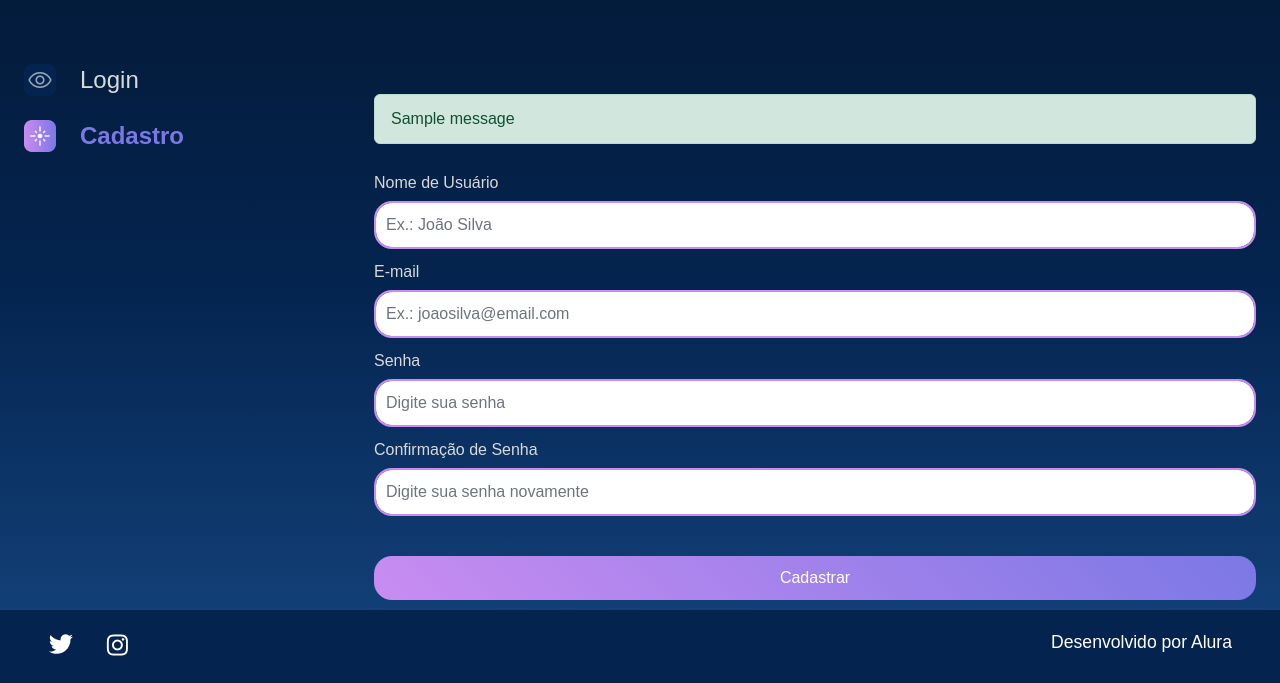
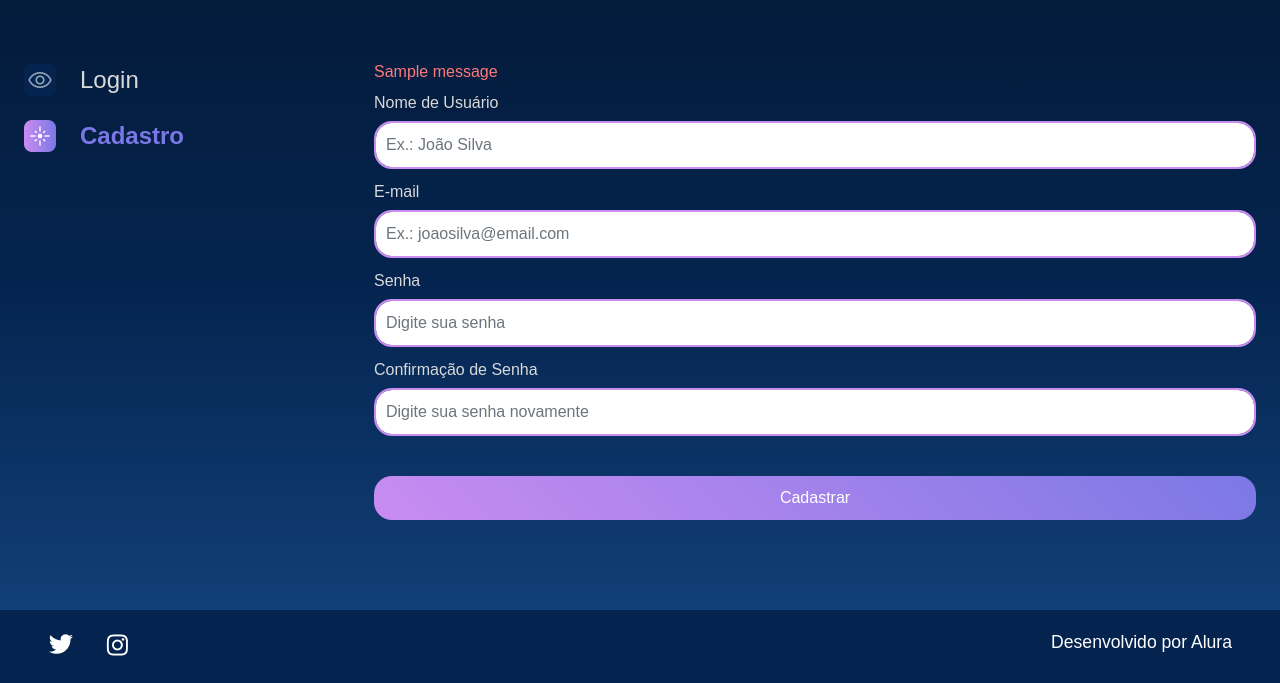
Before and after one commit to ana-rabelo/space-django, a Django app: page /cadastro in a window 1280 px wide. Shown: the part 117-800 px from the top of the page. Run offline with Django 5.2, Linux system fonts and the light colour scheme; tables that the repository leaves empty hold one stand-in row (values such as "Sample post"); one stand-in notice (Sample message) is shown.

Commit message:
add styles and alert messages and clean validation

```diff
--- a/setup/static/styles/style.css
+++ b/setup/static/styles/style.css
@@ -673,3 +673,10 @@ table {
     font-weight: bold;
     color: #7B78E5 !important;
 }
+
+.form_alert {
+    margin-left: 10px;
+    margin-bottom: 0px;
+    padding: 10px;
+    color: #fc7a7a;
+}
--- a/templates/usuarios/cadastro.html
+++ b/templates/usuarios/cadastro.html
@@ -23,16 +23,21 @@
 
                 <form action="{% url 'cadastro' %}" method="POST">
                     {% for message in messages %}
-                <div class="alert alert-{{ message.tags }}" style="margin-top: 30px;">
-                    <p id="messages"> {{ message }}</p>
-                </div>
-                {% endfor %}
+                        <div class="form_alert" style="padding: 0px; margin-left: 0px;">
+                            <p id="messages"> {{ message }}</p>
+                        </div>
+                    {% endfor %}
                     {% csrf_token %} <!-- garantir a segurança das informações -->
                     <div class="row">
                         {% for field in form.visible_fields %}
                         <div class="col-12 col-lg-12">
                             <label for="{{ field.id_for_label }}" style="color:#D9D9D9; margin-top: 15px; margin-bottom: 10px;">{{ field.label }}</label>
                             {{ field }}
+                            {% for error in field.errors %}
+                            <div class="form_alert">
+                                {{error}}
+                            </div>
+                            {% endfor %}
                         </div>
                         {% endfor %}
                     </div>
--- a/templates/usuarios/login.html
+++ b/templates/usuarios/login.html
@@ -45,7 +45,7 @@
                     </div>
 
                     {% for message in messages %}
-                        <div class="alert alert-{{ message.tags }}" style="margin-top:30px;">
+                        <div class="form_alert" style="text-align: center">
                             <p id="messages"> {{ message }}</p>
                         </div>
                     {% endfor %}
--- a/usuarios/forms.py
+++ b/usuarios/forms.py
@@ -76,3 +76,25 @@ class CadastroForms(forms.Form):
             }
         )
     )
+
+    def clean_nome_cadastro(self):
+        nome = self.cleaned_data.get('nome_cadastro')
+        if len(nome) > 2:
+            nome = nome.strip()
+            if ' ' in nome:
+                raise forms.ValidationError('O nome de usuário não pode conter espaços')
+            else:
+                return nome
+        else:
+            raise forms.ValidationError('O nome de usuário deve ter no mínimo 2 caracteres')
+
+    def clean_senha_cadastro_confirmacao(self):
+        senha = self.cleaned_data.get('senha_cadastro')
+        senha_confirm = self.cleaned_data.get('senha_cadastro_confirmacao')
+
+        if senha and senha_confirm:
+            print(senha, senha_confirm)
+            if senha != senha_confirm:
+                raise forms.ValidationError('As senhas não conferem')
+        else:
+            return senha_confirm
--- a/usuarios/views.py
+++ b/usuarios/views.py
@@ -36,10 +36,6 @@ def cadastro(request):
         form = CadastroForms(request.POST)
 
         if form.is_valid():
-            if form["senha_cadastro"].value() != form["senha_cadastro_confirmacao"].value():
-                messages.warning(request, 'As senhas não coincidem!')
-                return render(request, 'usuarios/cadastro.html', {'form': form})
-
             nome = form["nome_cadastro"].value()
             email = form["email_cadastro"].value()
             senha = form["senha_cadastro"].value()
```
